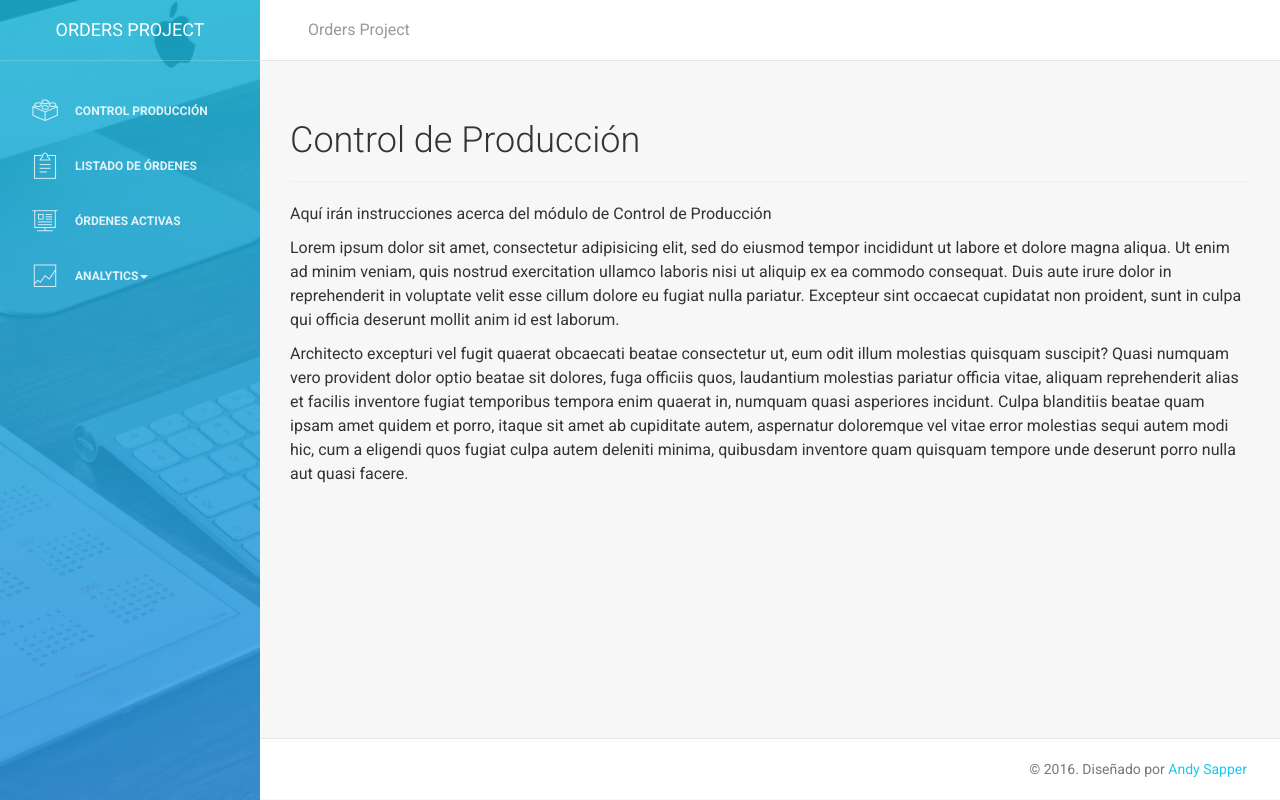
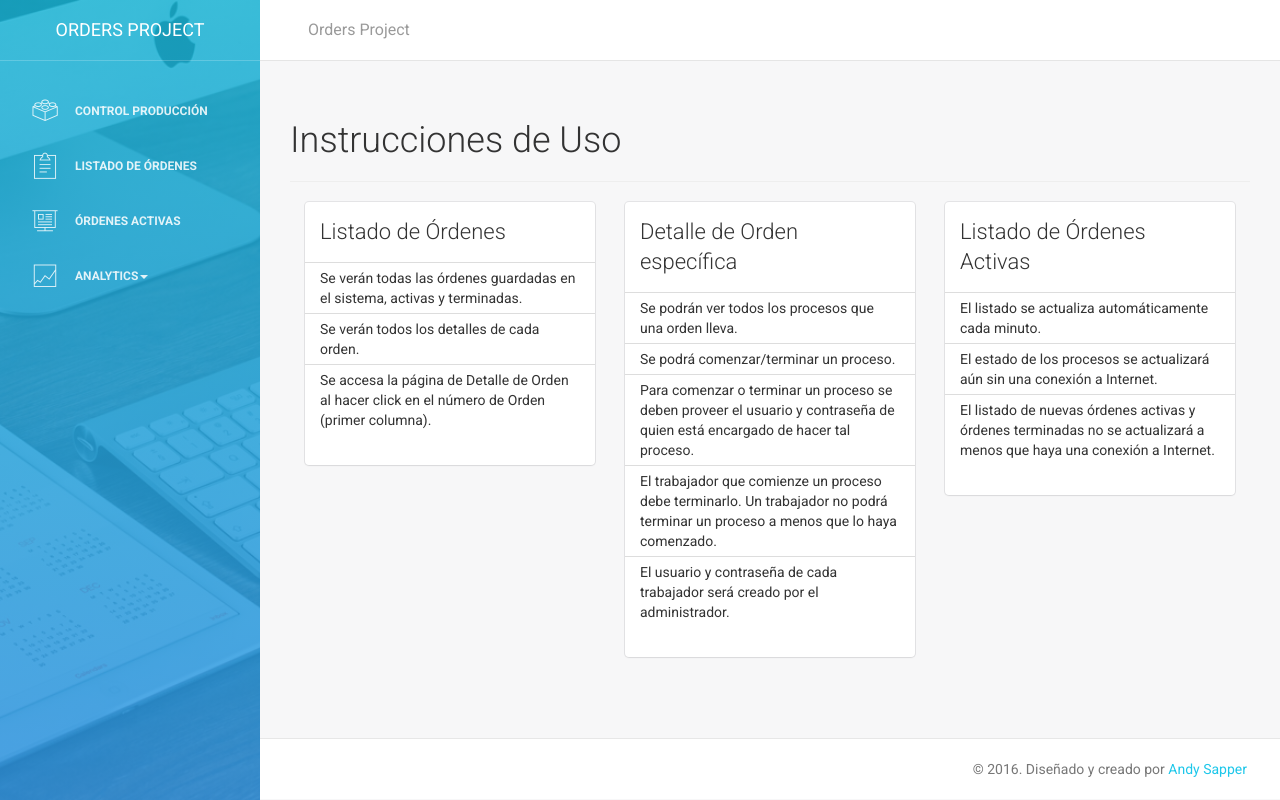
Before and after one commit to asapper/therev, a Django app: template control_produccion/templates/control_produccion/index.html in a window 1280 px wide. Run offline with Django 3.2, Linux system fonts and the light colour scheme; the template is opened without the code that fills it, so the values that code supplies are empty; parts of the project's set-up code (start-up, migrations or seed data) failed here and were passed over; some libraries are stand-ins or nearby versions.

Commit message:
add Due Date in Active Orders Table and Orders View; add instructions in index page

```diff
--- a/control_produccion/templates/control_produccion/active_orders_table.html
+++ b/control_produccion/templates/control_produccion/active_orders_table.html
@@ -5,6 +5,7 @@
         <tr>
             <th class="cell-rotate"><div>Orden #</div></th>
             <th class="cell-rotate"><div>Cliente</div></th>
+            <th class="cell-rotate"><div>Trabajo</div></th>
             <th class="cell-rotate"><div>Fecha de Entrega</div></th>
             {% for process in process_list %}
             <th class="cell-rotate"><div>{{ process }}</div></th>
@@ -16,6 +17,7 @@
         <tr>
             <td>{{ order.order_op_number }}</td>
             <td style="width: 20%;">{{ order.order_client }}</td>
+            <td style="width: 7%">{{ order.order_description }}</td>
             {% if order.is_past_due %}
             <td class="cell-danger" style="width: 10%;">{{ order.order_due_date|date }}</td>
             {% elif order.is_due_today %}
--- a/control_produccion/templates/control_produccion/index.html
+++ b/control_produccion/templates/control_produccion/index.html
@@ -1,16 +1,94 @@
 {% extends 'base_site.html' %}
 
 {% block header %}
-    <h2>Control de Producción</h2>
+    <h2>Instrucciones de Uso</h2>
 {% endblock %}
 
 {% block content %}
-    {% if messages %}
-        {% for message in messages %}
-        <div{% if message.tags %} class="alert alert-{{ message.tags }}"{% else %} class="alert alert-warning"{% endif %} role="alert">{{ message }}</div>
-        {% endfor %}
-    {% endif %}
+{% if messages %}
+    {% for message in messages %}
+    <div{% if message.tags %} class="alert alert-{{ message.tags }}"{% else %} class="alert alert-warning"{% endif %} role="alert">{{ message }}</div>
+    {% endfor %}
+{% endif %}
 
-    <p>Aquí irán instrucciones acerca del módulo de Control de Producción</p>
-    {% lorem 2 p %}
+<div class="col-md-4 col-sm-12">
+    <div class="card">
+        <div class="header">
+            <h4 class="title">Listado de Órdenes</h4>
+        </div>
+        <div class="content">
+            <div class="table-full-width">
+                <table class="table">
+                    <tbody>
+                        <tr>
+                            <td>Se verán todas las órdenes guardadas en el sistema, activas y terminadas.</td>
+                        </tr>
+                        <tr>
+                            <td>Se verán todos los detalles de cada orden.</td>
+                        </tr>
+                        <tr>
+                            <td>Se accesa la página de Detalle de Orden al hacer click en el número de Orden (primer columna).</td>
+                        </tr>
+                    </tbody>
+                </table>
+            </div>
+        </div>
+    </div>
+</div>
+
+<div class="col-md-4 col-sm-12">
+    <div class="card">
+        <div class="header">
+            <h4 class="title">Detalle de Orden específica</h4>
+        </div>
+        <div class="content">
+            <div class="table-full-width">
+                <table class="table">
+                    <tbody>
+                        <tr>
+                            <td>Se podrán ver todos los procesos que una orden lleva.</td>
+                        </tr>
+                        <tr>
+                            <td>Se podrá comenzar/terminar un proceso.</td>
+                        </tr>
+                        <tr>
+                            <td>Para comenzar o terminar un proceso se deben proveer el usuario y contraseña de quien está encargado de hacer tal proceso.</td>
+                        </tr>
+                        <tr>
+                            <td>El trabajador que comienze un proceso debe terminarlo. Un trabajador no podrá terminar un proceso a menos que lo haya comenzado.</td>
+                        </tr>
+                        <tr>
+                            <td>El usuario y contraseña de cada trabajador será creado por el administrador.</td>
+                        </tr>
+                    </tbody>
+                </table>
+            </div>
+        </div>
+    </div>
+</div>
+
+<div class="col-md-4 col-sm-12">
+    <div class="card">
+        <div class="header">
+            <h4 class="title">Listado de Órdenes Activas</h4>
+        </div>
+        <div class="content">
+            <div class="table-full-width">
+                <table class="table">
+                    <tbody>
+                        <tr>
+                            <td>El listado se actualiza automáticamente cada minuto.</td>
+                        </tr>
+                        <tr>
+                            <td>El estado de los procesos se actualizará aún sin una conexión a Internet.</td>
+                        </tr>
+                        <tr>
+                            <td>El listado de nuevas órdenes activas y órdenes terminadas no se actualizará a menos que haya una conexión a Internet.</td>
+                        </tr>
+                    </tbody>
+                </table>
+            </div>
+        </div>
+    </div>
+</div>
 {% endblock %}
--- a/control_produccion/templates/control_produccion/orders.html
+++ b/control_produccion/templates/control_produccion/orders.html
@@ -16,6 +16,7 @@
                     <th>Cliente</th>
                     <th>Descrición</th>
                     <th>Cantidad</th>
+                    <th>Fecha de Entrega</th>
                     <th>Máquina</th>
                     <th>Pliegos</th>
                 </tr>
@@ -27,6 +28,7 @@
                     <td>{{ order.order_client }}</td>
                     <td>{{ order.order_description }}</td>
                     <td>{{ order.order_quantity|intcomma }}</td>
+                    <td>{{ order.order_due_date|date }}</td>
                     <td>{{ order.order_machine }}</td>
                     <td>{{ order.order_total_sheets|intcomma }}</td>
                 </tr>
--- a/templates/base_site.html
+++ b/templates/base_site.html
@@ -97,7 +97,7 @@
 
                 <footer class="footer">
                     <div class="container-fluid">
-                        <p class="copyright pull-right">&copy; 2016. Diseñado por <a href="mailto:Andy_Sapper@baylor.edu">Andy Sapper</a></p>
+                        <p class="copyright pull-right">&copy; 2016. Diseñado y creado por <a href="mailto:Andy_Sapper@baylor.edu">Andy Sapper</a></p>
                     </div>
                 </footer>
             </div>
```
